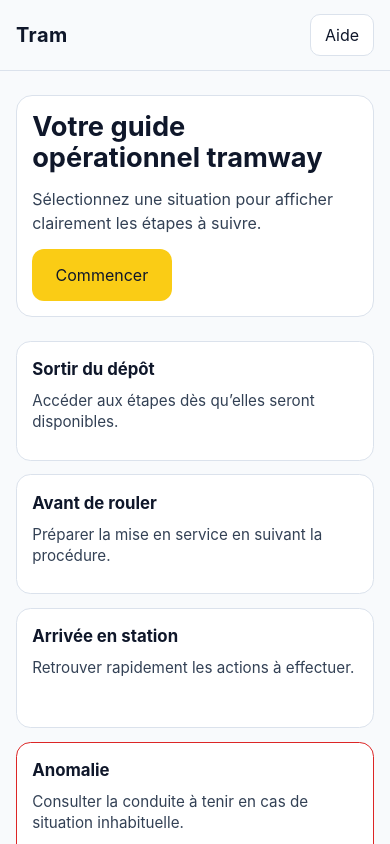
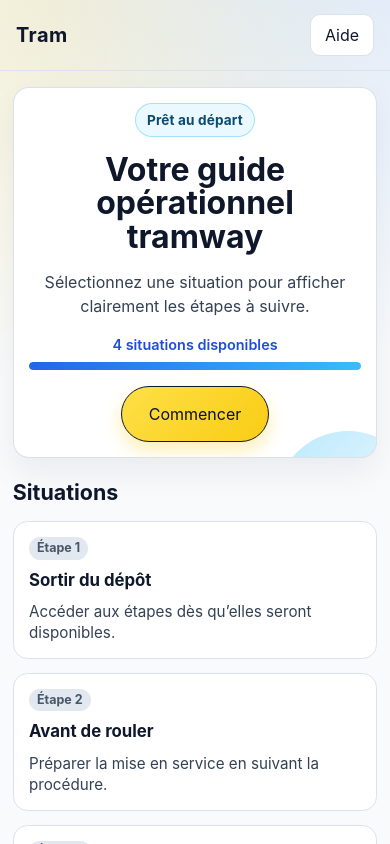
Before and after one commit to Loqmimi/Tram, a React (Vite) app: page / in a window 390 px wide. Shown: the top 844 px of the page. Built offline with nearby package versions, Linux system fonts and the light colour scheme.

Commit message:
feat: make landing responsive and more gamified
Co-authored-by: Loqmimi <328169551+Loqmimi@users.noreply.github.com>

```diff
--- a/src/App.css
+++ b/src/App.css
@@ -2,6 +2,10 @@
   min-height: 100svh;
   display: flex;
   flex-direction: column;
+  overflow-x: clip;
+  background:
+    radial-gradient(circle at 88% -8%, rgba(59, 130, 246, 0.14), transparent 35%),
+    radial-gradient(circle at 10% 0%, rgba(250, 204, 21, 0.16), transparent 32%);
 }
 
 .topbar {
@@ -33,48 +37,112 @@
   flex: 1;
   width: min(70rem, 100%);
   margin: 0 auto;
-  padding: 1.5rem 1rem 2rem;
+  padding: clamp(1rem, 2vw, 1.75rem) clamp(0.8rem, 3vw, 1.25rem) 2.2rem;
   display: grid;
-  gap: 1.5rem;
+  gap: 1.1rem;
 }
 
 .hero {
   background: var(--surface);
-  border: 1px solid var(--border);
+  border: 1px solid rgba(148, 163, 184, 0.32);
   border-radius: 1rem;
-  padding: 1.5rem;
+  padding: clamp(1rem, 3vw, 1.9rem);
   display: grid;
-  gap: 0.85rem;
+  gap: 1rem;
+  justify-items: center;
+  text-align: center;
+  position: relative;
+  overflow: hidden;
+  box-shadow: 0 16px 32px rgba(15, 23, 42, 0.06);
+}
+
+.hero::after {
+  content: '';
+  position: absolute;
+  inset: auto -12% -32% auto;
+  width: clamp(9rem, 25vw, 15rem);
+  aspect-ratio: 1;
+  border-radius: 999px;
+  background: linear-gradient(140deg, rgba(56, 189, 248, 0.35), rgba(56, 189, 248, 0));
+  pointer-events: none;
+}
+
+.hero-badge {
+  border: 1px solid rgba(56, 189, 248, 0.4);
+  border-radius: 999px;
+  background: rgba(56, 189, 248, 0.1);
+  color: #0c4a6e;
+  font-size: 0.85rem;
+  font-weight: 700;
+  letter-spacing: 0.01em;
+  padding: 0.35rem 0.7rem;
 }
 
 .hero h1 {
   margin: 0;
-  font-size: clamp(1.7rem, 5vw, 2.4rem);
+  font-size: clamp(2rem, 4vw + 0.8rem, 3.6rem);
   color: var(--navy);
-  line-height: 1.15;
+  line-height: 1.05;
+  max-width: 16ch;
+  text-wrap: balance;
 }
 
 .hero p {
   margin: 0;
   color: var(--text);
   max-width: 52ch;
+  text-wrap: pretty;
+}
+
+.hero-progress {
+  width: min(26rem, 100%);
+  display: grid;
+  gap: 0.45rem;
+  justify-items: center;
+  font-size: 0.9rem;
+  font-weight: 600;
+  color: #1d4ed8;
+}
+
+.hero-progress-track {
+  width: 100%;
+  height: 0.5rem;
+  border-radius: 999px;
+  overflow: hidden;
+  background: #dbeafe;
+}
+
+.hero-progress-fill {
+  display: block;
+  width: 100%;
+  height: 100%;
+  border-radius: inherit;
+  background: linear-gradient(90deg, #2563eb, #38bdf8);
 }
 
 .primary-cta {
-  justify-self: start;
-  border: 1px solid transparent;
-  border-radius: 0.75rem;
-  background: var(--accent);
-  color: var(--navy);
+  border: 1px solid #0f172a;
+  border-radius: 999px;
+  background: linear-gradient(135deg, #fde047, #facc15);
+  color: #0b1326;
   font-weight: 700;
-  padding: 0.8rem 1.4rem;
+  font-size: 1.02rem;
+  padding: 0.92rem 1.65rem;
   font: inherit;
+  box-shadow: 0 8px 18px rgba(250, 204, 21, 0.33);
+  transition: transform 180ms ease, box-shadow 180ms ease, background 180ms ease;
 }
 
 .situations {
   display: grid;
-  grid-template-columns: repeat(auto-fit, minmax(14rem, 1fr));
+  grid-template-columns: repeat(auto-fit, minmax(min(14rem, 100%), 1fr));
   gap: 0.85rem;
+}
+
+.situations-title {
+  margin: 0;
+  font-size: clamp(1.2rem, 2vw + 0.85rem, 1.7rem);
+  color: var(--navy);
 }
 
 .situation-card {
@@ -89,6 +157,18 @@
   gap: 0.5rem;
   align-content: start;
   font: inherit;
+  transition: transform 160ms ease, border-color 160ms ease, box-shadow 160ms ease;
+}
+
+.card-step {
+  justify-self: start;
+  font-size: 0.78rem;
+  line-height: 1;
+  font-weight: 700;
+  color: #475569;
+  background: #e2e8f0;
+  border-radius: 999px;
+  padding: 0.3rem 0.5rem;
 }
 
 .situation-card.anomaly {
@@ -122,7 +202,20 @@
 
 .primary-cta:hover,
 .primary-cta:active {
-  background: #f9d338;
+  background: linear-gradient(135deg, #fef08a, #facc15);
+  transform: translateY(-1px) scale(1.01);
+  box-shadow: 0 12px 20px rgba(250, 204, 21, 0.38);
+}
+
+.situation-card:hover,
+.situation-card:focus-visible {
+  border-color: #94a3b8;
+  transform: translateY(-2px);
+  box-shadow: 0 10px 20px rgba(15, 23, 42, 0.08);
+}
+
+.situation-card:focus-visible {
+  outline-offset: 3px;
 }
 
 @media (max-width: 42rem) {
@@ -134,4 +227,22 @@
   .situation-card {
     padding: 0.95rem;
   }
+
+  .hero h1 {
+    max-width: 12ch;
+  }
 }
+
+@media (prefers-reduced-motion: reduce) {
+  .primary-cta,
+  .situation-card {
+    transition: none;
+  }
+
+  .primary-cta:hover,
+  .primary-cta:active,
+  .situation-card:hover,
+  .situation-card:focus-visible {
+    transform: none;
+  }
+}
--- a/src/App.jsx
+++ b/src/App.jsx
@@ -21,22 +21,37 @@ function App() {
 
       <main className="content">
         <section className="hero" aria-labelledby="hero-title">
+          <span className="hero-badge" aria-label="Niveau de préparation">
+            Prêt au départ
+          </span>
           <h1 id="hero-title">Votre guide opérationnel tramway</h1>
           <p>
             Sélectionnez une situation pour afficher clairement les étapes à suivre.
           </p>
+          <div className="hero-progress" role="img" aria-label="Progression des situations disponibles : 4 sur 4">
+            <span aria-hidden="true">4 situations disponibles</span>
+            <div className="hero-progress-track" aria-hidden="true">
+              <span className="hero-progress-fill" />
+            </div>
+          </div>
           <button type="button" className="primary-cta">
             Commencer
           </button>
         </section>
 
-        <section className="situations" aria-label="Situations">
-          {situations.map((situation) => (
+        <section className="situations" aria-labelledby="situations-title">
+          <h2 id="situations-title" className="situations-title">
+            Situations
+          </h2>
+          {situations.map((situation, index) => (
             <button
               key={situation.title}
               type="button"
               className={`situation-card${situation.variant ? ` ${situation.variant}` : ''}`}
             >
+              <span className="card-step" aria-hidden="true">
+                Étape {index + 1}
+              </span>
               <span className="card-title">{situation.title}</span>
               <span className="card-description">{situation.description}</span>
             </button>
```
